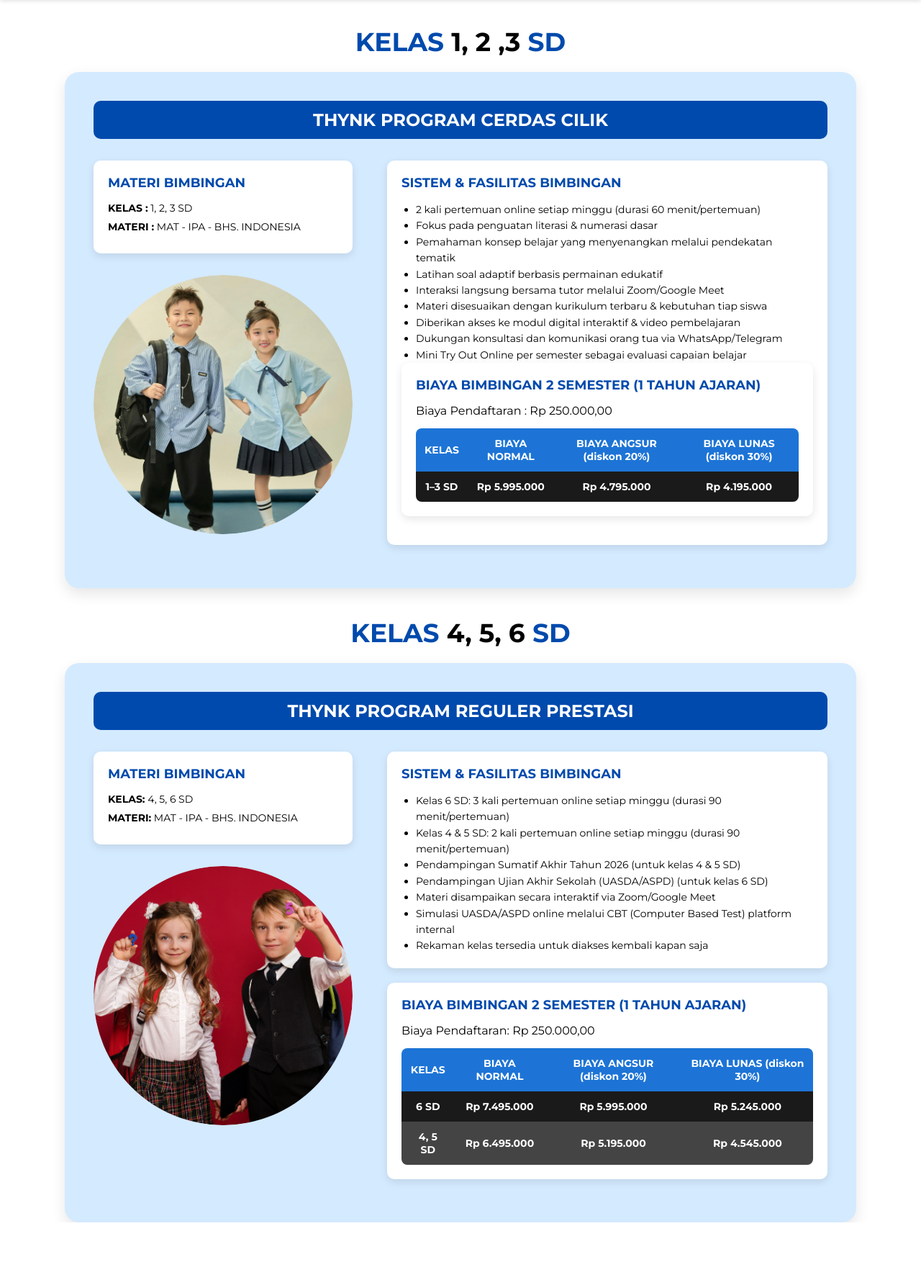
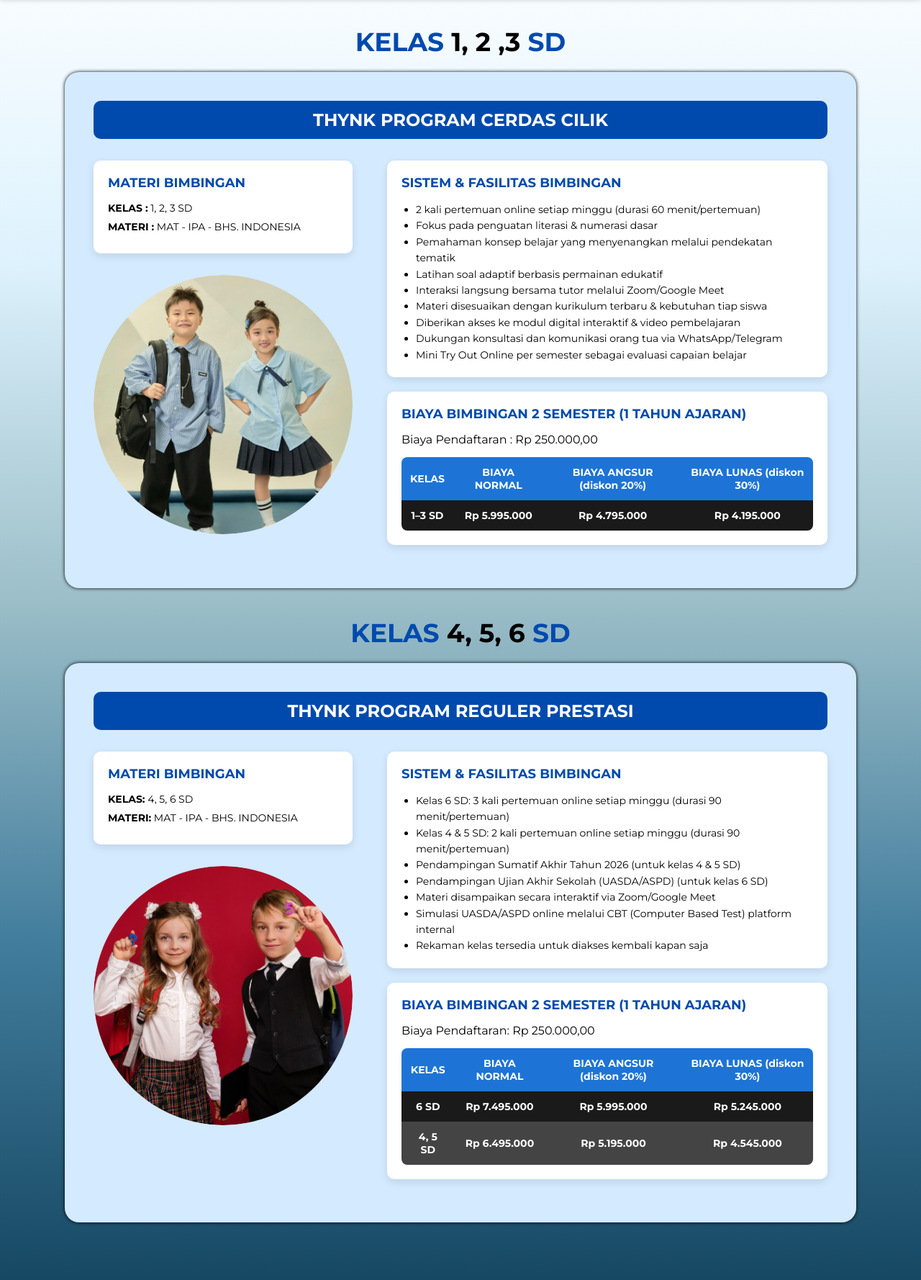
Before and after one commit to evavo19/project-akhir-PWD, a PHP site: page /program.html in a window 1280 px wide. Shown: the part 104-1882 px from the top of the page at 72% size. Before the commit the page ends 1802 px from the top, so only its background shows below. Run offline with PHP 8.4, Linux system fonts and the light colour scheme.

Commit message:
update bagian eva

```diff
--- a/login.php
+++ b/login.php
@@ -30,7 +30,8 @@
 <head>
   <meta charset="UTF-8">
   <title>Login</title>
-  <link rel="stylesheet" href="../Web-Dev/style.css">
+  <link rel="stylesheet" href="style.css">
+
 </head>
 
 <body>
@@ -47,8 +48,10 @@
       <input type="password" name="password" placeholder="Masukkan Username" required>
       <input type="submit" value="Login">
     </form>
+
     <p>Jika belum punya akun <a href="register.php">Daftar</a> </p>
     <p><a href="../Web-Dev/index.html">Kembali ke Beranda</a></p>
+
   </div>
 </body>
 
--- a/program.html
+++ b/program.html
@@ -16,8 +16,9 @@
 
         body {
             font-family: 'Montserrat', sans-serif;
-            background-color: #fff;
+            background: linear-gradient(to bottom, #FFFFFF, #DDF2FD, #9BBEC8, #427D9D, #164863);
             padding-top: 100px;
+            padding-bottom: 80px;
         }
 
         nav {
@@ -94,7 +95,7 @@
             margin: auto;
             background: #d4eaff;
             border-radius: 20px;
-            box-shadow: 0 8px 20px rgba(0, 0, 0, 0.1);
+            box-shadow: 0 0 5px black;
             padding: 40px;
         }
 
@@ -120,6 +121,12 @@
             height: 360px;
             border-radius: 50%;
             object-fit: cover;
+        }
+
+        .image-circle img:hover {
+            transform: translateY(-10px) scale(1.03);
+            box-shadow: 0 8px 25px rgba(0, 0, 0, 0.5);
+            transition: transform 0.3s ease, box-shadow 0.3s ease;
         }
 
         .content {
@@ -245,7 +252,6 @@
 
             <div class="right">
                 <div class="fasilitas-box">
-                    <div>
                     <h4>SISTEM & FASILITAS BIMBINGAN</h4>
                     <ul>
                         <li>2 kali pertemuan online setiap minggu (durasi 60 menit/pertemuan)</li>
@@ -259,7 +265,6 @@
                         <li>Mini Try Out Online per semester sebagai evaluasi capaian belajar</li>
                     </ul>
                 </div>
-
 
                 <div class="biaya-box">
                     <h4>BIAYA BIMBINGAN 2 SEMESTER (1 TAHUN AJARAN)</h4>
@@ -275,14 +280,13 @@
                         </thead>
                         <tbody>
                             <tr>
-                                    <td>1–3 SD	</td>
+                                <td>1–3 SD </td>
                                 <td>Rp 5.995.000</td>
                                 <td>Rp 4.795.000</td>
                                 <td>Rp 4.195.000</td>
                             </tr>
                         </tbody>
                     </table>
-                    </div>
                 </div>
             </div>
     </section>
@@ -351,5 +355,4 @@
         </div>
     </section>
 </body>
-
 </html>
--- a/style.css
+++ b/style.css
@@ -12,6 +12,10 @@
   padding: 30px;
   border-radius: 10px;
   box-shadow: 0 8px 16px rgba(0,0,0,0.50);
+}
+
+a {
+  text-decoration: none;
 }
 
 h2 {
--- a/tentang.html
+++ b/tentang.html
@@ -8,6 +8,8 @@
 
     <style>
         @import url('https://fonts.googleapis.com/css2?family=Montserrat:wght@400;700&display=swap');
+        @import url('https://fonts.googleapis.com/css2?family=Cherry+Bomb+One&family=Fugaz+One&display=swap');
+
 
         * {
             margin: 0;
@@ -95,6 +97,7 @@
         .tentang h2 {
             font-size: 2.5rem;
             color: #004aad;
+            font-family: 'Fugaz One', cursive;
         }
 
         .tentang h1 {
@@ -102,6 +105,8 @@
             font-weight: 700;
             color: #012e6d;
             margin-top: 10px;
+            font-family: 'Fugaz One', cursive;
+
         }
 
         .visi-misi {
@@ -109,6 +114,7 @@
             font-size: 2rem;
             margin-top: 50px;
             font-weight: 700;
+            font-family: 'Fugaz One', cursive;
         }
 
         .tentang p {
```
Also changed, not shown: index.html (+12 -10 lines), register.php (+8 -4 lines). Lines whose indentation alone changed are shown as unchanged.
